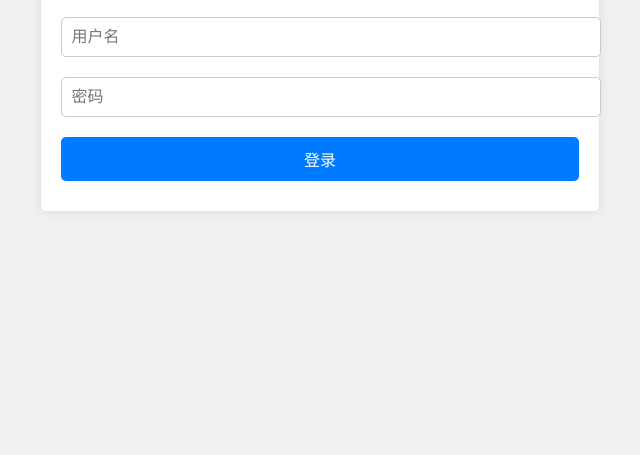
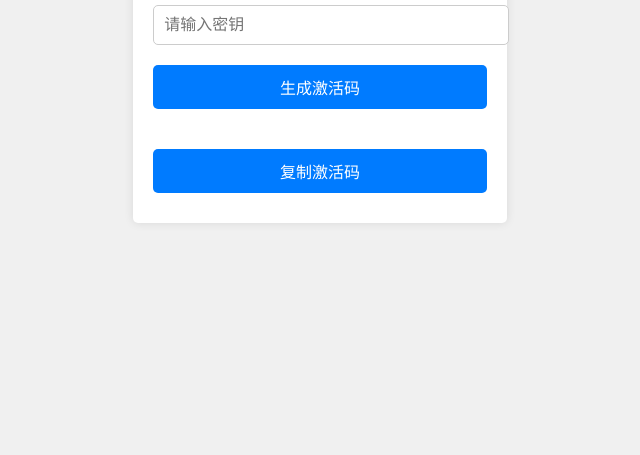
Before and after one commit to MaiTianClass/activation-code-generator, a plain HTML site: page index.html in a window 1280 px wide. Shown: the part 345-800 px from the top of the page, without its empty margins (320-960 px from the left). Drawn offline with Linux system fonts and the light colour scheme.

Commit message:
Update index.html

```diff
--- a/index.html
+++ b/index.html
@@ -42,67 +42,40 @@
         button:hover {
             background-color: #0056b3;
         }
-        #activationCodeOutput {
+        #generatedCode {
             font-size: 18px;
             margin-top: 20px;
             color: #007BFF;
             word-wrap: break-word;
         }
-        #loginContainer, #generatorContainer {
-            display: none;
-        }
     </style>
 </head>
 <body>
-    <!-- 登录界面 -->
-    <div class="container" id="loginContainer">
-        <h1>用户登录</h1>
-        <input type="text" id="username" placeholder="用户名">
-        <input type="password" id="password" placeholder="密码">
-        <button onclick="login()">登录</button>
-    </div>
-
-    <!-- 激活码生成器界面 -->
-    <div class="container" id="generatorContainer">
+    <div class="container">
         <h1>激活码生成器</h1>
         <input type="text" id="activationKey" placeholder="请输入密钥">
         <button onclick="generateActivationCode()">生成激活码</button>
-        <input type="text" id="activationCodeOutput" readonly placeholder="生成的激活码将在此处显示">
+        <div id="generatedCode"></div>
         <button onclick="copyToClipboard()">复制激活码</button>
     </div>
-
     <script>
-        // 模拟的用户信息，真实应用中应使用服务器端验证
-        const validUsername = "admin";
-        const validPassword = "password123";
-
-        function login() {
-            const username = document.getElementById("username").value;
-            const password = document.getElementById("password").value;
-
-            if (username === validUsername && password === validPassword) {
-                // 登录成功，显示激活码生成器界面
-                document.getElementById("loginContainer").style.display = "none";
-                document.getElementById("generatorContainer").style.display = "block";
-            } else {
-                alert("用户名或密码错误！");
-            }
-        }
-
         async function generateActivationCode() {
             const userKey = document.getElementById("activationKey").value;
 
+            // 检查输入是否为空
             if (!userKey) {
                 alert("请先输入密钥再生成激活码！");
-                document.getElementById("activationCodeOutput").value = ""; // 不显示任何文字
+                document.getElementById("generatedCode").innerText = ""; // 不显示任何文字
                 return;
             }
 
+            // 等待 Promise 解析并显示激活码
             const activationCode = await generateActivationCodeFromKey(userKey);
-            document.getElementById("activationCodeOutput").value = activationCode;
+            document.getElementById("generatedCode").innerText = activationCode;
         }
 
         function generateActivationCodeFromKey(key) {
+            // 使用 Web Crypto API 进行 SHA-256 哈希计算
             return crypto.subtle.digest("SHA-256", new TextEncoder().encode(key)).then(hashBuffer => {
                 const hashArray = Array.from(new Uint8Array(hashBuffer));
                 const hashHex = hashArray.map(b => b.toString(16).padStart(2, '0')).join('');
@@ -113,6 +86,7 @@
         }
 
         function formatActivationCode(code) {
+            // 将24位激活码分为5段
             const part1 = code.slice(0, 4);
             const part2 = code.slice(4, 9);
             const part3 = code.slice(9, 14);
@@ -123,7 +97,7 @@
         }
 
         function copyToClipboard() {
-            const activationCode = document.getElementById("activationCodeOutput").value;
+            const activationCode = document.getElementById("generatedCode").innerText;
             const userKey = document.getElementById("activationKey").value;
 
             if (!userKey || !activationCode) {
@@ -131,15 +105,13 @@
                 return;
             }
 
+            // 复制激活码到剪贴板
             navigator.clipboard.writeText(activationCode).then(() => {
                 alert("激活码已成功复制到剪贴板!");
             }, err => {
                 alert("复制失败，请手动复制!");
             });
         }
-
-        // 初始时显示登录界面
-        document.getElementById("loginContainer").style.display = "block";
     </script>
 </body>
 </html>
```
